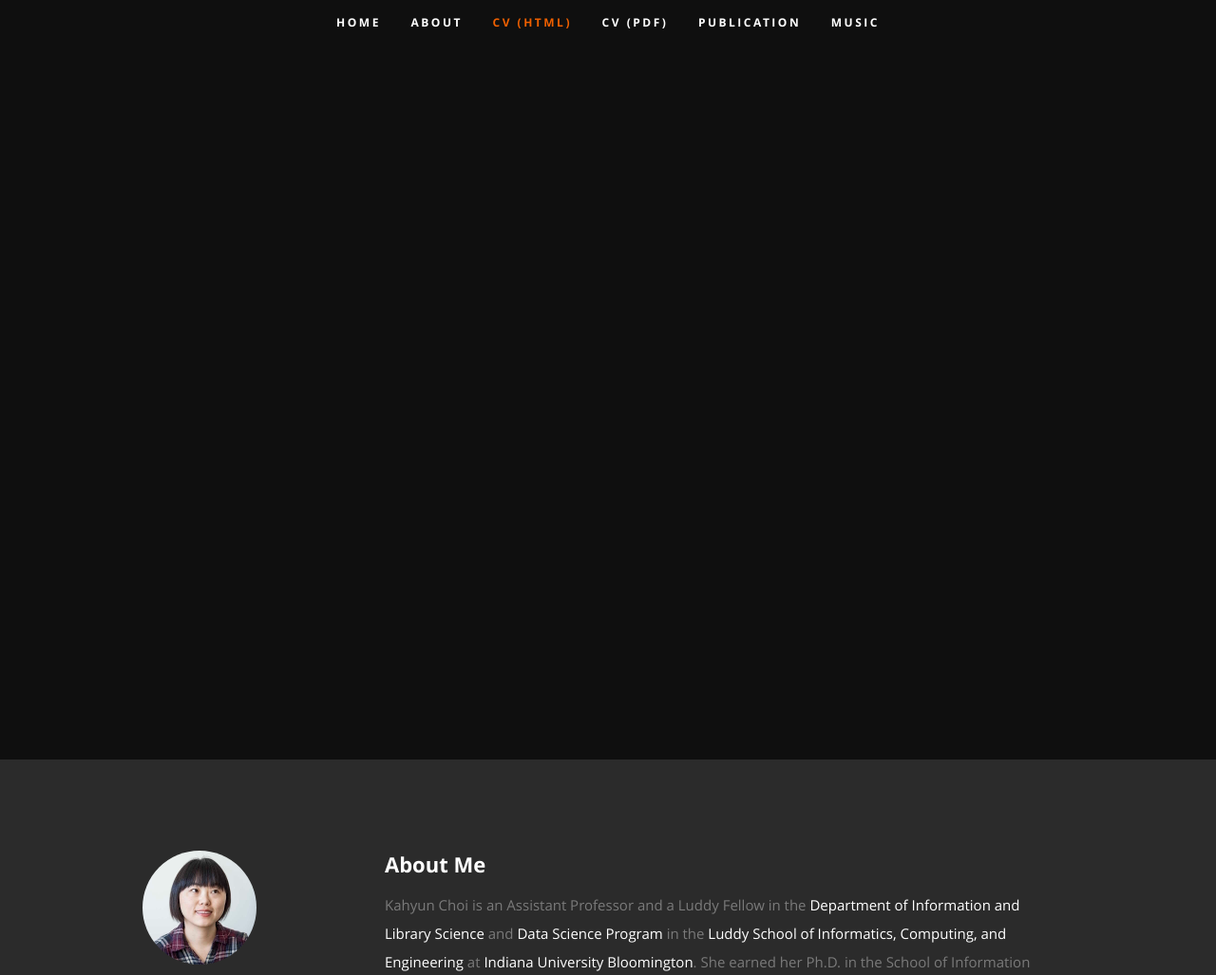
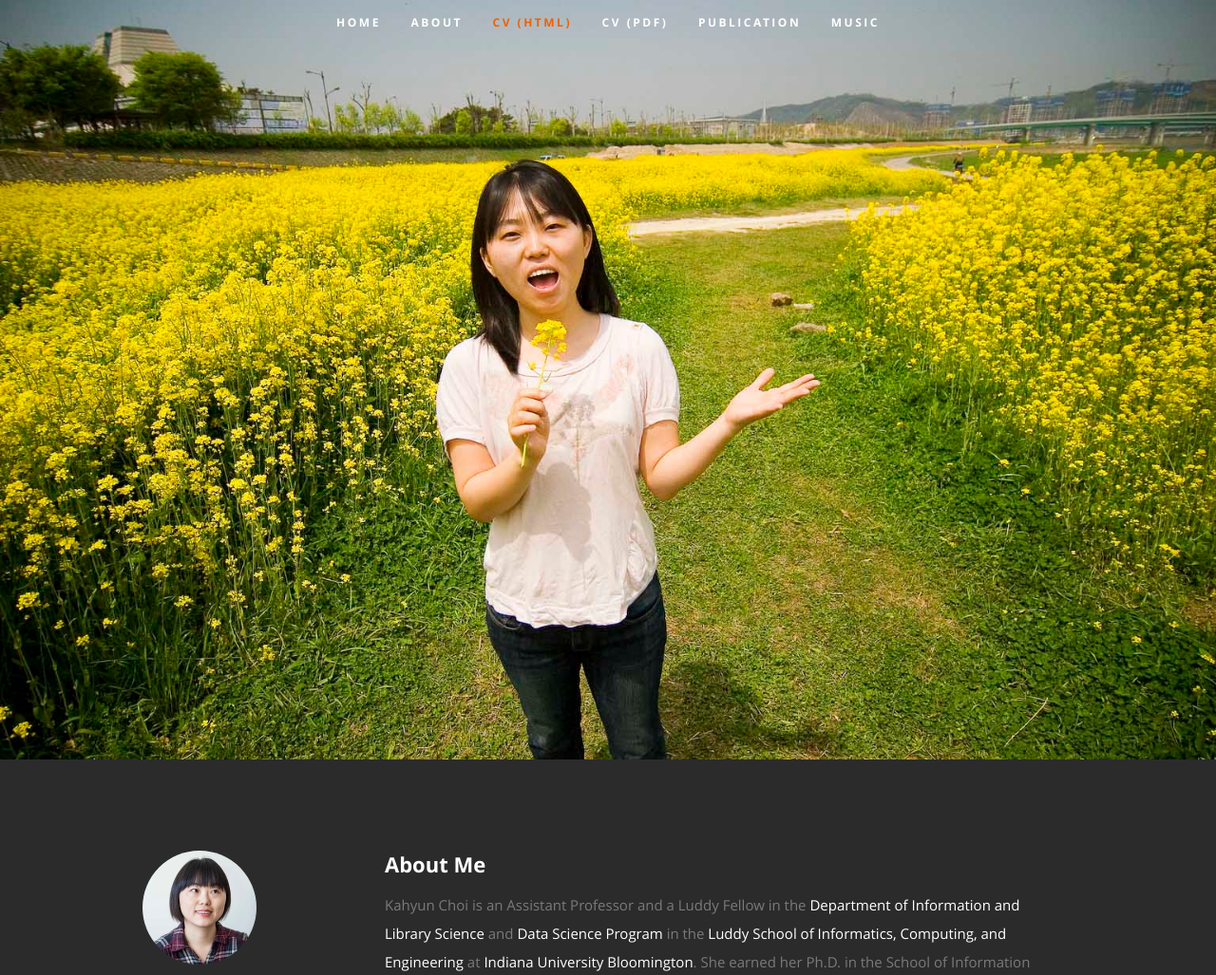
Before and after one commit to kc82/kc82.github.com, a PHP site: page / in a window 1280 px wide. Shown: the top 1027 px of the page at 95% size. Run offline with PHP 8.4, Linux system fonts and the light colour scheme; some libraries are stand-ins or nearby versions.

Commit message:
Update layout.css

```diff
--- a/css/layout.css
+++ b/css/layout.css
@@ -30,14 +30,14 @@ body { background: #0f0f0f; }
 
 header {
    position: relative;
-/*   height: 800px;
+   height: 800px;
    min-height: 500px;
    width: 100%;
    background: #161415 url(../images/header-background.jpg) no-repeat top center;
    background-size: cover !important;
 	-webkit-background-size: cover !important;
    text-align: center;
-   overflow: hidden; */
+   overflow: hidden;
 }
 
 /* vertically center banner section */
```
